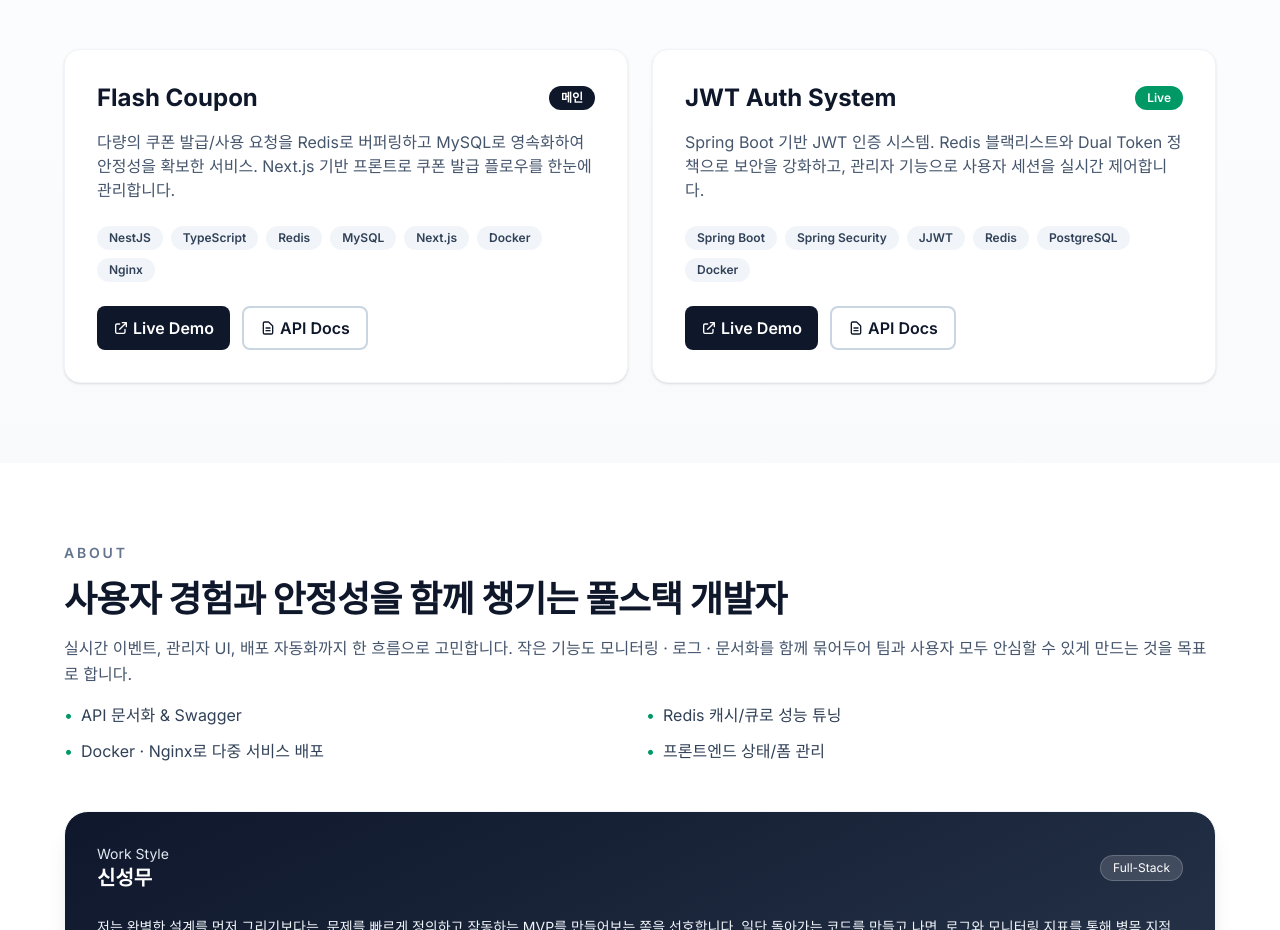
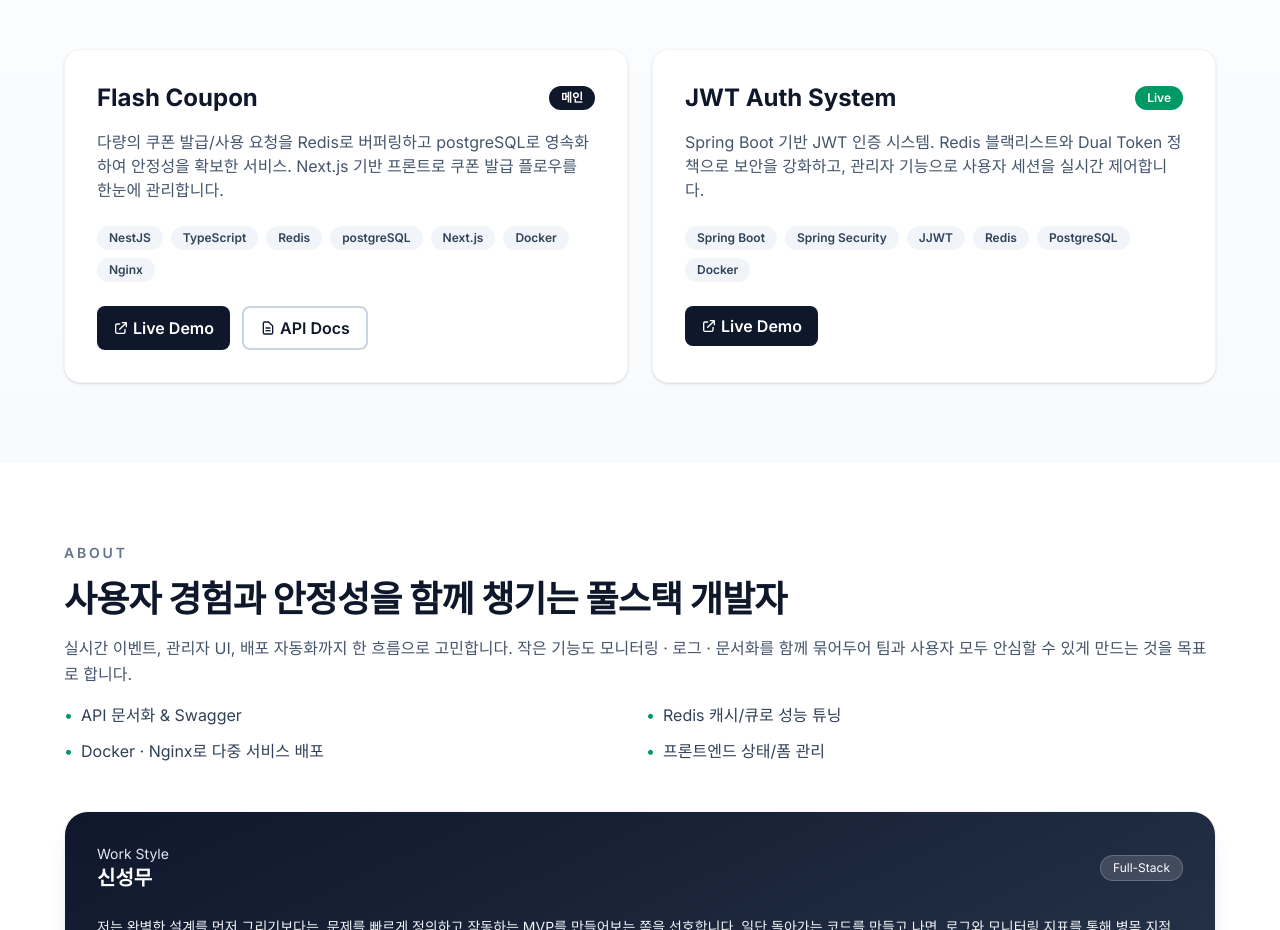
Before and after one commit to ongsi2/thmm, a Next.js app: page / in a window 1280 px wide. Shown: the part 2700-3630 px from the top of the page. Built offline with nearby package versions, Linux system fonts and the light colour scheme.

Commit message:
portfolio 내용 일부 수정

```diff
--- a/app/page.tsx
+++ b/app/page.tsx
@@ -306,11 +306,11 @@ export default function Home() {
                 </span>
               </div>
               <p className="text-slate-600 mb-6">
-                다량의 쿠폰 발급/사용 요청을 Redis로 버퍼링하고 MySQL로 영속화하여 안정성을 확보한 서비스.
+                다량의 쿠폰 발급/사용 요청을 Redis로 버퍼링하고 postgreSQL로 영속화하여 안정성을 확보한 서비스.
                 Next.js 기반 프론트로 쿠폰 발급 플로우를 한눈에 관리합니다.
               </p>
               <div className="flex flex-wrap gap-2 mb-6">
-                {['NestJS', 'TypeScript', 'Redis', 'MySQL', 'Next.js', 'Docker', 'Nginx'].map((tag) => (
+                {['NestJS', 'TypeScript', 'Redis', 'postgreSQL', 'Next.js', 'Docker', 'Nginx'].map((tag) => (
                   <span key={tag} className="px-3 py-1 rounded-full bg-slate-100 text-xs font-semibold text-slate-700">
                     {tag}
                   </span>
@@ -373,7 +373,7 @@ export default function Home() {
                   Live Demo
                 </a>
 
-                <a
+                {/* <a
                   href="https://thmm.kr/springboot-jwt/api/docs"
                   target="_blank"
                   rel="noopener noreferrer"
@@ -383,7 +383,7 @@ export default function Home() {
                     <path strokeLinecap="round" strokeLinejoin="round" strokeWidth={2} d="M9 12h6m-6 4h6m2 5H7a2 2 0 01-2-2V5a2 2 0 012-2h5.586a1 1 0 01.707.293l5.414 5.414a1 1 0 01.293.707V19a2 2 0 01-2 2z" />
                   </svg>
                   API Docs
-                </a>
+                </a> */}
               </div>
             </div>
           </div>
```
